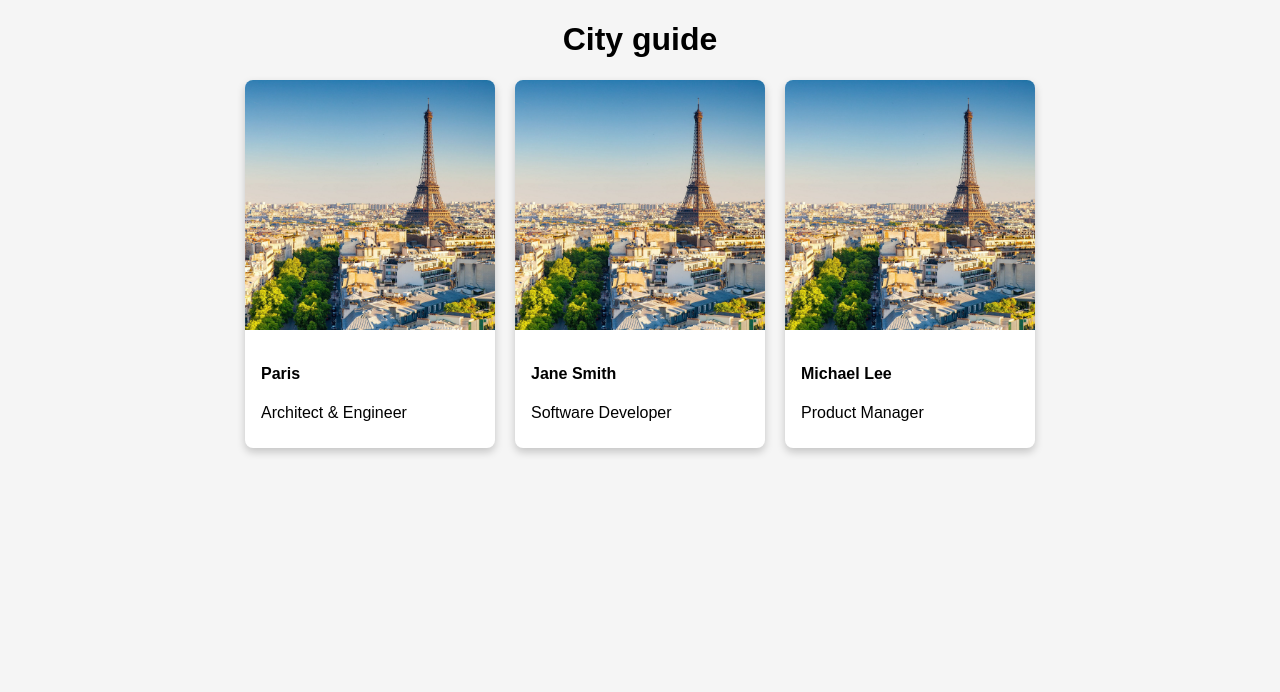
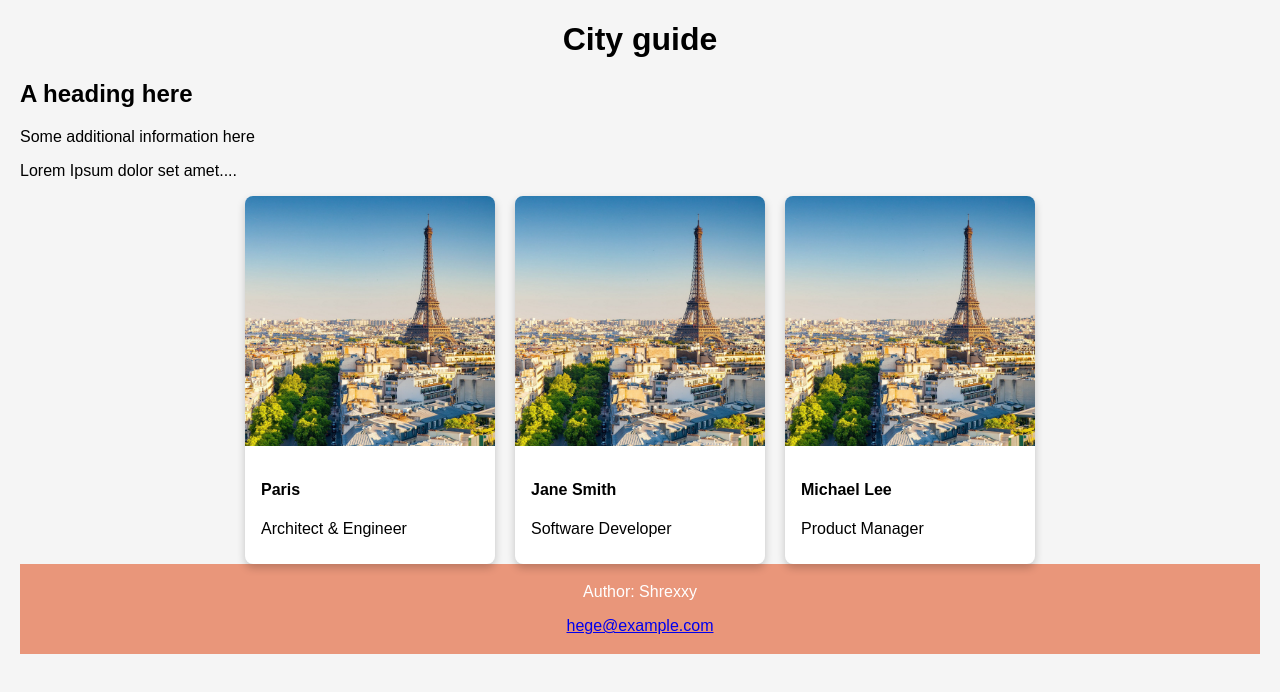
Before and after one commit to AnnaZhakhyan/CityGuide---InternetProgramming, a plain HTML site: page code/index.html in a window 1280 px wide. Drawn offline with Linux system fonts and the light colour scheme.

Commit message:
more details for index

```diff
--- a/code/index.html
+++ b/code/index.html
@@ -9,7 +9,13 @@
 <body>
 
   <h1 style="text-align:center;">City guide</h1>
-
+  <article>
+    <header>
+      <h1>A heading here</h1>
+      <p>Some additional information here</p>
+    </header>
+    <p>Lorem Ipsum dolor set amet....</p>
+  </article>
   <div class="cards">
     <div class="card">
        <img src="paris.jpg" alt="City picture" style="width:100%"> <!--add city pictures  -->
@@ -37,4 +43,9 @@
   </div>
 
 </body>
+
+<footer>
+    <p>Author: Shrexxy</p>
+    <p><a href="mailto:hege@example.com">hege@example.com</a></p>
+  </footer>
 </html>
--- a/code/style.css
+++ b/code/style.css
@@ -11,17 +11,30 @@ body {
     justify-content: center;
 }
 
+footer {
+    text-align: center;
+    padding: 3px;
+    background-color: DarkSalmon;
+    color: white;
+
+
+}
+header {
+    display: block;
+    color: black;
+  }
+
 .card {
     background: white;
     width: 250px;
-    box-shadow: 0 4px 8px 0 rgba(0,0,0,0.2);
+    box-shadow: 0 4px 8px 0 rgba(0, 0, 0, 0.2);
     transition: 0.3s;
     border-radius: 8px;
     overflow: hidden;
 }
 
 .card:hover {
-    box-shadow: 0 8px 16px 0 rgba(0,0,0,0.2);
+    box-shadow: 0 8px 16px 0 rgba(0, 0, 0, 0.2);
 }
 
 .container {
```
Lines whose indentation alone changed are shown as unchanged.
